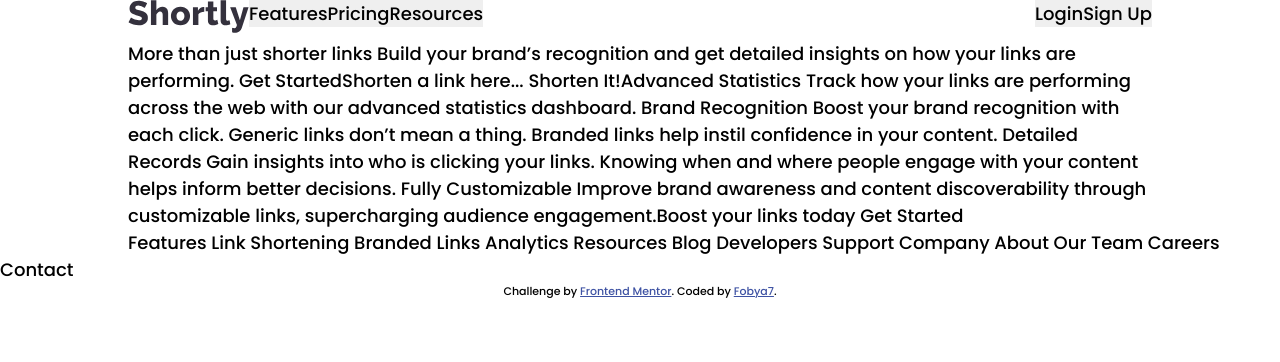
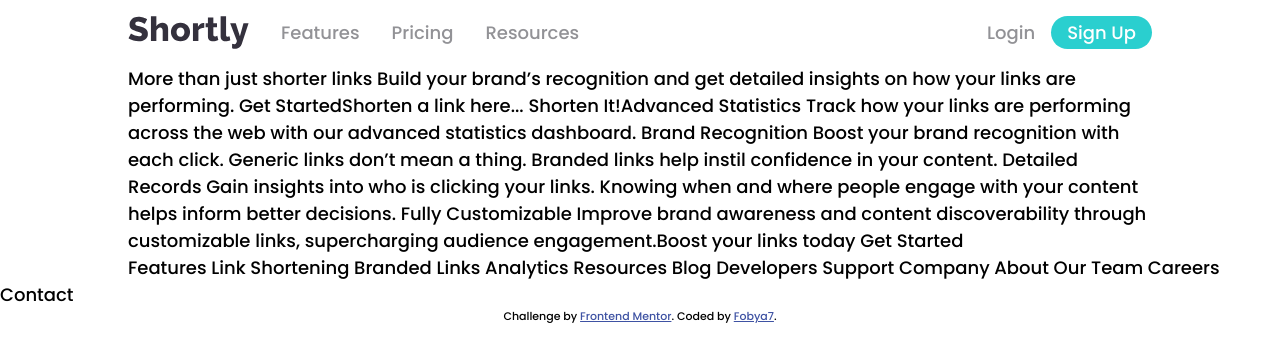
Before and after one commit to Fobya7/shortly, an Angular app: page / in a window 1280 px wide. Shown: the top 362 px of the page. Built offline with nearby package versions, Linux system fonts and the light colour scheme.

Commit message:
navigation

```diff
--- a/src/app/header/header.component.scss
+++ b/src/app/header/header-layout.component.scss
@@ -2,32 +2,14 @@
 @use '/src/scss/breakpoints.scss';
 
 
-/* colors */
-
-:host > *, button
-{
-    background-color: colors.$card;
-    color: colors.$on-card;
-}
-
-
-/* layout */
-
-.navigation-icon
+:host
 {
     display: flex;
+    flex-flow: row;
     align-items: center;
 
-    & img {
-        height: 25px;
-        width: 25px;
-        }
+    margin: 1rem 0;
 }
-
-:host {
-    display: flex;
-    flex-flow: row;
-    }
 
 @include breakpoints.mobile
 {
@@ -42,3 +24,17 @@
         }
     .navigation-desktop-container { width: 100%; }
 }
+
+.logo
+{
+    display: flex;
+    align-items: center;
+
+    margin-right: 1rem;
+}
+
+.navigation-icon
+{
+    width: 25px;
+    height: 25px;
+}
--- /dev/null
+++ b/src/app/header/header-theme.component.scss
@@ -0,0 +1,16 @@
+@use '/src/scss/colors.scss';
+
+
+:host
+{
+    background-color: colors.$card;
+    color: colors.$on-card;
+}
+
+.navigation-icon
+{
+    img
+    {
+        filter: invert(62%) sepia(7%) saturate(231%) hue-rotate(216deg) brightness(92%) contrast(84%);
+    }
+}
--- a/src/app/header/header.component.ts
+++ b/src/app/header/header.component.ts
@@ -3,7 +3,10 @@ import { Component } from "@angular/core";
 @Component({
     selector: 'header-content',
     templateUrl: './header.component.html',
-    styleUrls: [ './header.component.scss' ]
+    styleUrls: [
+        './header-layout.component.scss',
+        './header-theme.component.scss'
+        ]
     })
 export class HeaderComponent
 {
--- a/src/app/header/navigation/navigation-layout.component.scss
+++ b/src/app/header/navigation/navigation-layout.component.scss
@@ -3,44 +3,68 @@
 
 :host
 {
-    @include breakpoints.mobile { flex-flow: column; }
-    @include breakpoints.desktop { flex-flow: row; }
+    display: flex;
+
+    @include breakpoints.mobile
+    {
+        flex-flow: column;
+        align-items: center;
+        position: fixed;
+
+        top: 3.5rem;
+        left: 0;
+        right: 0;
+        margin: 0 5%;
+        padding: 0.5rem 0;
+
+        border-radius: 0.5rem;
+    }
+    @include breakpoints.desktop
+    {
+        flex-flow: row;
+        justify-content: space-between;
+        width: 100%;
+    }
 }
 
-@include breakpoints.mobile { :host
+:host :nth-child(n)
 {
-    position: fixed;
-    top: 2rem;
-    left: 0;
-    right: 0;
+    display: flex;
 
-    margin: 0 5%;
-    border-radius: 0.5rem;
-
-    align-items: center;
-    & > * {
-        display: flex;
+    @include breakpoints.mobile
+    {
         flex-flow: column;
         align-items: center;
-        }
+    }
+    @include breakpoints.desktop
+    {
+        flex-flow: row;
+    }
+}
 
-    & hr {
-        width: 50%;
-        margin: 0 25%;
-        }
-} }
+hr
+{
+    @include breakpoints.mobile
+    {
+        width: 90%;
+        margin: 0 5%;
+        height: 0.5px;
+    }
+    @include breakpoints.desktop
+    {
+        display: none !important;
+    }
+}
 
-@include breakpoints.desktop { :host
+button
 {
-    width: 100%;
-    justify-content: space-between;
-
-    & :nth-child(n) {
-        display: flex;
-        flex-flow: row;
-        }
-
-    & hr {
-        display: none !important;
-        }
-} }
+    @include breakpoints.mobile
+    {
+        width: 10rem;
+        padding: 0.5rem;
+    }
+    @include breakpoints.desktop
+    {
+        padding: 0.2rem 1rem;
+    }
+}
--- a/src/app/header/navigation/navigation-theme.component.scss
+++ b/src/app/header/navigation/navigation-theme.component.scss
@@ -2,8 +2,18 @@
 @use '/src/scss/breakpoints.scss';
 
 
-:host
+:host { @include breakpoints.mobile
 {
-    display: flex;
-    @include breakpoints.mobile { background-color: colors.$secondary; }
+    background-color: colors.$secondary;
+} }
+
+:host button { @include breakpoints.mobile
+{
+    color: colors.$on-secondary;
+    &:hover { color: colors.$on-card-variant; }
+} }
+
+hr
+{
+    background-color: colors.$on-secondary;
 }
--- a/src/app/header/navigation/navigation.component.html
+++ b/src/app/header/navigation/navigation.component.html
@@ -7,5 +7,5 @@
 <hr>
 <div class="nav-part">
     <button>Login</button>
-    <button class="sign-up-button">Sign Up</button>
+    <button class="cta-button">Sign Up</button>
 </div>
--- a/src/scss/colors.scss
+++ b/src/scss/colors.scss
@@ -6,9 +6,11 @@ $on-background-header: hsl(255, 11%, 22%);
 
 $card: white;
 $on-card: hsl(0, 0%, 75%);
+$on-card-variant: hsl(250, 2%, 58%);
 $on-card-header: hsl(255, 11%, 22%);
 
 $primary: hsl(180, 66%, 49%);
+$primary-variant: hsl(180, 56%, 74%);
 $on-primary: white;
 $secondary: hsl(257, 27%, 26%);
 $on-secondary: white;
--- a/src/styles.scss
+++ b/src/styles.scss
@@ -1,3 +1,5 @@
+@use '/src/scss/colors.scss';
+
 
 html > *, button
 {
@@ -8,6 +10,26 @@ html > *, button
 
     font-size: 18px;
     font-family: 'Poppins';
+}
 
-    border: none;
+button
+{
+    background-color: transparent;
+    color: colors.$on-card-variant;
+    &:hover { color: colors.$on-card-header; }
 }
+
+hr, button { border: none; }
+
+
+.cta-button
+{
+    background-color: colors.$primary;
+    color: colors.$on-primary;
+    &:hover {
+        background-color: colors.$primary-variant;
+        color: colors.$on-primary !important;
+        }
+
+    border-radius: 999px;
+}
```
Also changed, not shown: src/app/app.component.ts (+7 -6 lines), 1 other file (tests, documents, lock files or other folders).
